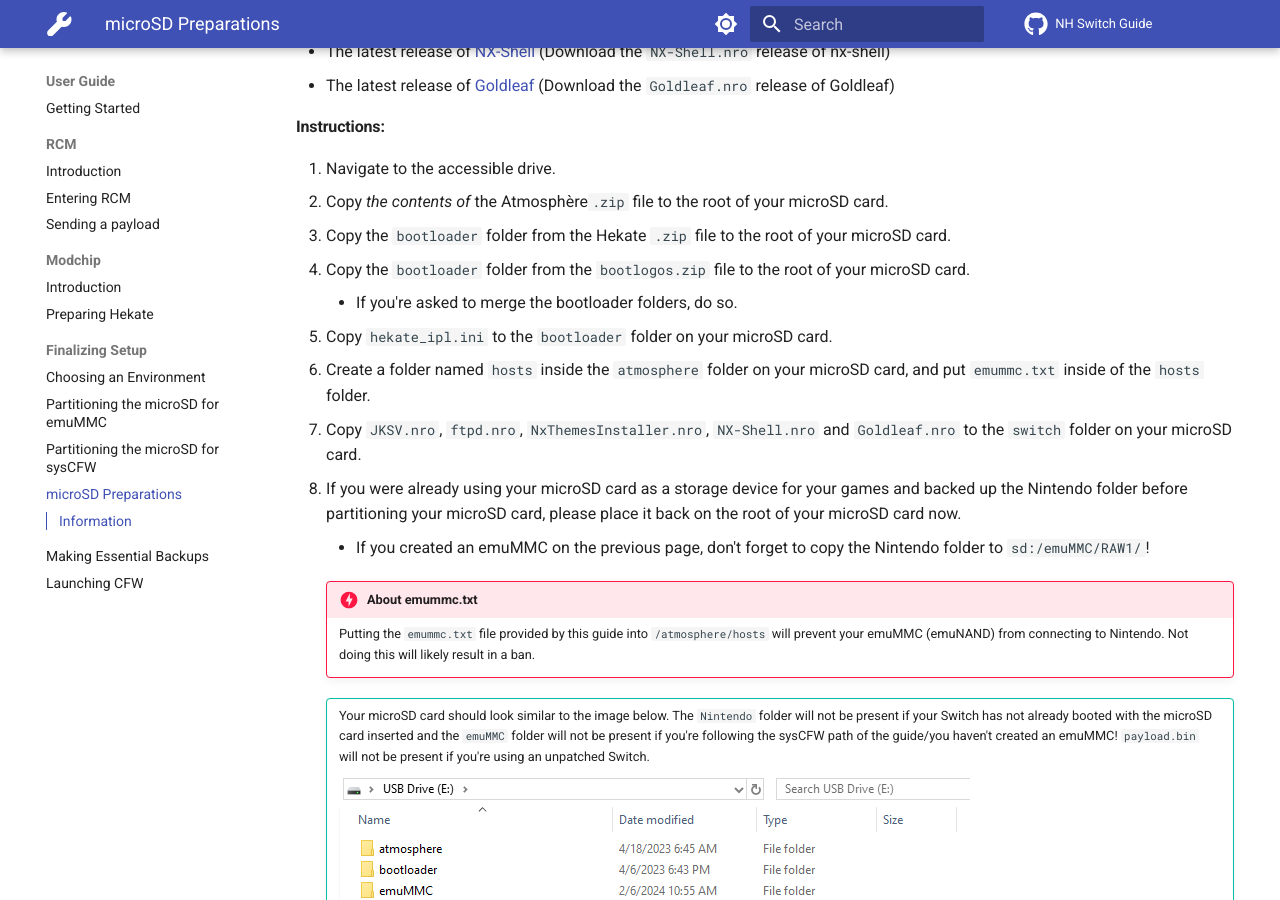
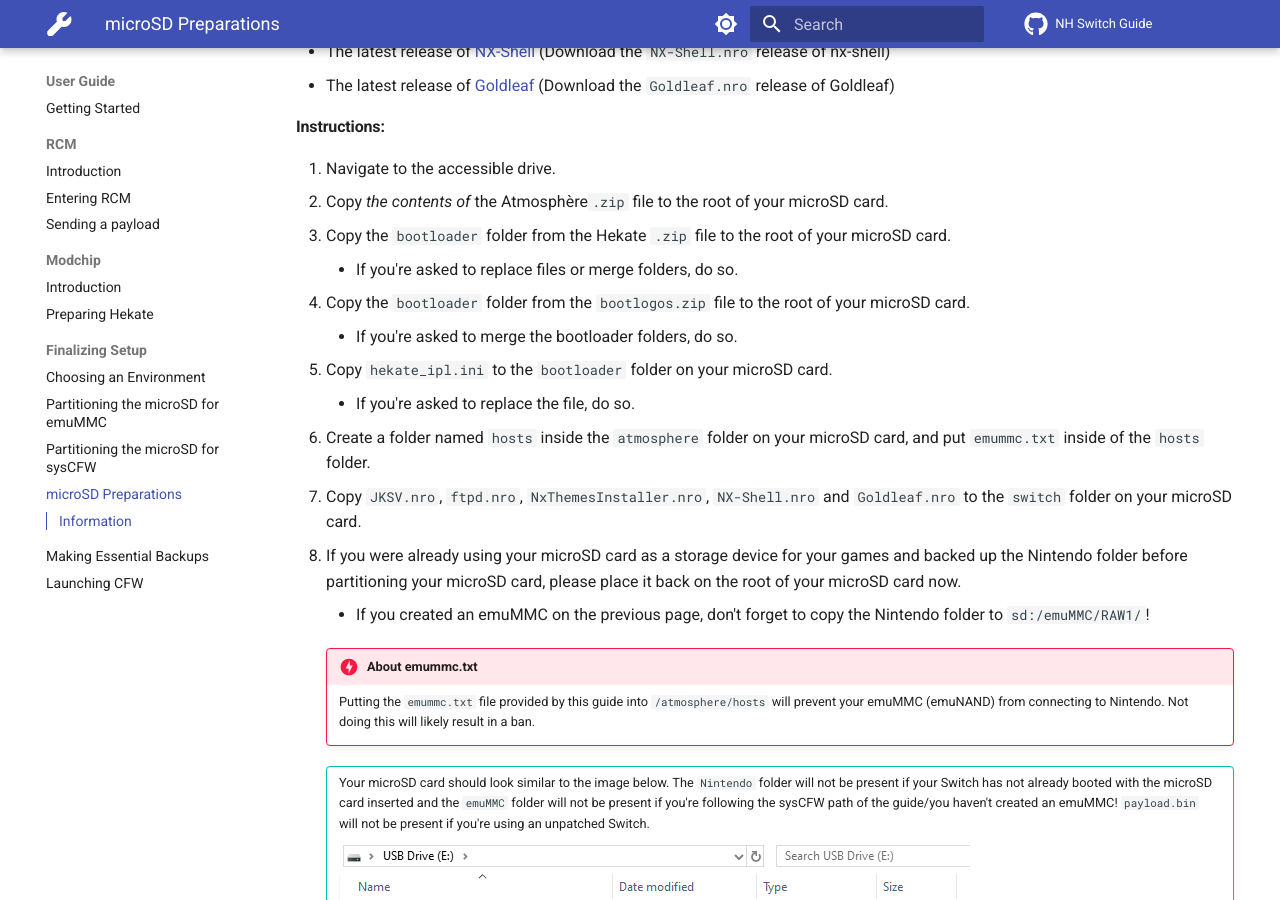
Before and after one commit to nh-server/switch-guide, an MkDocs documentation site: the page built from docs/user_guide/all/sd_preparation.md, in a window 1280 px wide and 900 px high, scrolled down 817 px. Built offline with MkDocs 1.6.1 and Material for MkDocs 9.7.7, drawn with Linux system fonts in a browser that asks for light colours; comment, search, counter and statistics services are not loaded.

Commit message:
sd preparation: note that users should merge folders and replace files if prompted under step 3 and 5

```diff
--- a/docs/user_guide/all/sd_preparation.md
+++ b/docs/user_guide/all/sd_preparation.md
@@ -27,9 +27,11 @@
 1. Navigate to the accessible drive.
 2. Copy *the contents of* the Atmosphère`.zip` file to the root of your microSD card.
 3. Copy the `bootloader` folder from the Hekate `.zip` file to the root of your microSD card.
+    - If you're asked to replace files or merge folders, do so.
 4. Copy the `bootloader` folder from the `bootlogos.zip` file to the root of your microSD card.
     - If you're asked to merge the bootloader folders, do so.
 5. Copy `hekate_ipl.ini` to the `bootloader` folder on your microSD card.
+    - If you're asked to replace the file, do so.
 6. Create a folder named `hosts` inside the `atmosphere` folder on your microSD card, and put `emummc.txt` inside of the `hosts` folder.
 7. Copy `JKSV.nro`, `ftpd.nro`, `NxThemesInstaller.nro`, `NX-Shell.nro` and `Goldleaf.nro` to the `switch` folder on your microSD card.
 8. If you were already using your microSD card as a storage device for your games and backed up the Nintendo folder before partitioning your microSD card, please place it back on the root of your microSD card now.
```
